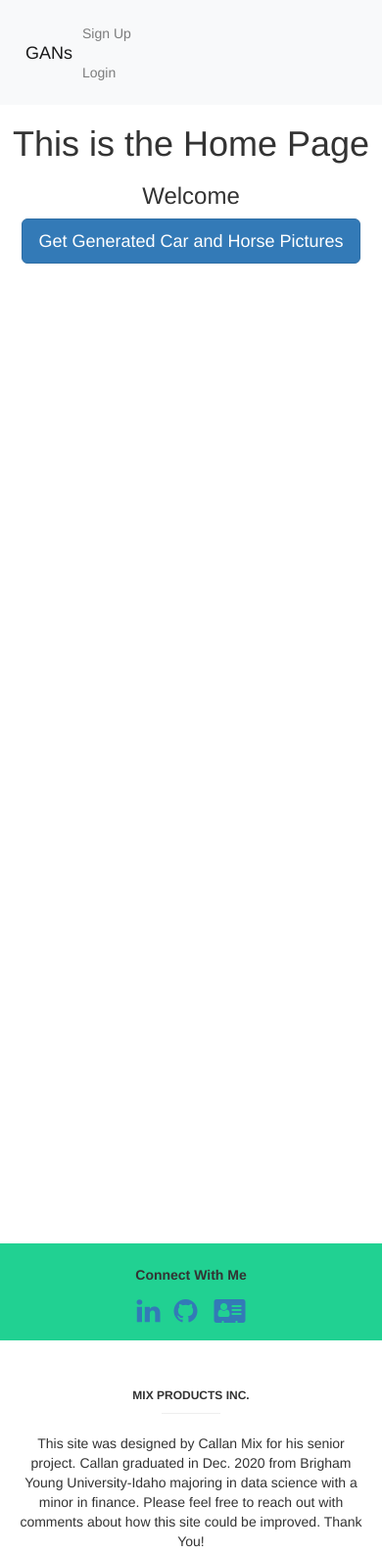
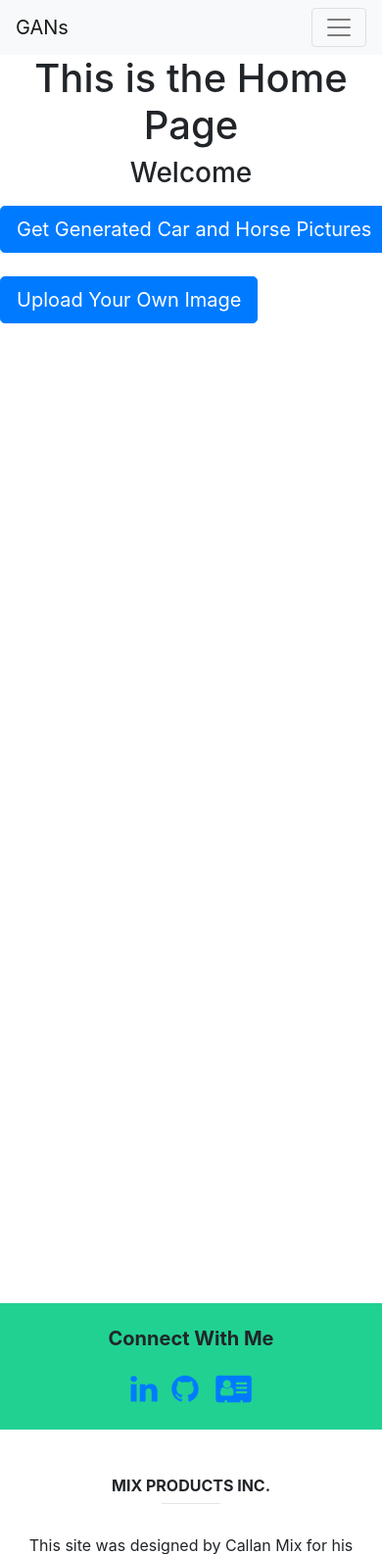
Before and after one commit to Callanmix/GAN_Web_App, a Django app: page / in a window 390 px wide. Shown: the top 1586 px of the page at 98% size. Run offline with Django 3.2, Linux system fonts and the light colour scheme; some libraries are stand-ins or nearby versions.

Commit message:
Just Still Working

```diff
--- a/GANs_App/admin.py
+++ b/GANs_App/admin.py
@@ -2,6 +2,6 @@ from django.contrib import admin
 
 
 # Register your models here.
-from .models import MLAlgorithm, Profile
+from .models import MLAlgorithm, Profile, Uploaded_Images
 
-admin.site.register([MLAlgorithm, Profile])
+admin.site.register([MLAlgorithm, Profile, Uploaded_Images])
--- a/GANs_App/forms.py
+++ b/GANs_App/forms.py
@@ -1,6 +1,7 @@
 from django import forms
 from django.contrib.auth.forms import UserCreationForm
 from django.contrib.auth.models import User
+from .models import Uploaded_Images
 
 class DateInput(forms.DateInput):
     input_type = 'date'
@@ -12,3 +13,8 @@ class SignUpForm(UserCreationForm):
     class Meta:
         model = User
         fields = ('username', 'birth_date', 'password1', 'password2', )
+
+class image_upload_form(forms.ModelForm):
+    class Meta:
+        model = Uploaded_Images
+        fields = ('image', 'description')
--- a/GANs_App/views.py
+++ b/GANs_App/views.py
@@ -8,12 +8,15 @@ from django.shortcuts import render, redirect
 from django.contrib.auth import login, authenticate
 from django.contrib.auth.forms import UserCreationForm, AuthenticationForm
 from django.contrib.auth.decorators import login_required
-from django.contrib.auth.models import User
 from django.contrib.auth import logout
 from django.contrib import messages
 
-# forms
-from .forms import SignUpForm
+## forms
+from .forms import SignUpForm, image_upload_form
+
+## Models
+from django.contrib.auth.models import User
+from .models import Uploaded_Images, Profile, MLAlgorithm
 
 ## Non Django Stuff
 import os, logging
@@ -31,6 +34,7 @@ from tensorflow.keras.models import load_model
 from PIL import Image
 import io, base64
 
+
 #######################################
 ## Necessary Functions
 ######################################
@@ -45,7 +49,7 @@ model = load_model(gen_path)
 ######################################
 ### Create your views here.
 ######################################
-def home_view(request, *args, **kwargs):
+def home_view(request, *args, **kwargs): ## for the home page
 
     my_context = {
         'image': 'Hi'
@@ -53,13 +57,32 @@ def home_view(request, *args, **kwargs):
 
     return render(request, "home.html", my_context)
 
+def image_upload_view(request, *args, **kwargs): ## for the home page
+    if request.method == 'POST':
+        form = image_upload_form(request.POST, request.FILES)
+        if form.is_valid():
+            # Get User
+            image = form.save()
+            image.refresh_from_db()  # load the profile instance created by the signal
+            image.uploaded_by = str(request.user)
+            image.save()
+            return redirect('home')
+    else:
+        form = image_upload_form()
+    my_context = {
+        'form': form
+    }
+    return render(request, "upload_image.html", my_context)
 
-def car_horse_generator_view(request, *args, **kwargs):
+
+
+def car_horse_generator_view(request, *args, **kwargs): # test of car horse generator
     ## Use model to generate new image from random inputs
     img = cast(undo_preprocess(model(normal((1,100)), training = False)[0]), uint8)
     img = img.numpy()
     ## Convert array to jpeg
     img = Image.fromarray(img)      # Image object
+    img = img.resize((400,400))
     buf = io.BytesIO()              # Creat temp folder
     img.save(buf, format='JPEG')    # Save in that folder
     byte_im = buf.getvalue()        # Get Out of folder
@@ -70,6 +93,8 @@ def car_horse_generator_view(request, *args, **kwargs):
         'image': img
     }
     return render(request, "car_horse.html", my_context)
+
+
 
 
 ##########################################
@@ -84,8 +109,6 @@ def signup(request):
             user.refresh_from_db()  # load the profile instance created by the signal
             user.profile.birth_date = form.cleaned_data.get('birth_date')
             user.save()
-
-            print(dir(user.profile))
 
             # Log in
             raw_password = form.cleaned_data.get('password1')
--- a/GANs_Project/urls.py
+++ b/GANs_Project/urls.py
@@ -16,6 +16,8 @@ Including another URLconf
 from django.contrib import admin
 from django.urls import path, include
 from django.contrib.auth.views import LogoutView
+from django.conf import settings
+from django.conf.urls.static import static
 
 from GANs_App import views
 
@@ -24,8 +26,9 @@ urlpatterns = [
     path('admin/', admin.site.urls), #admin page
 
     path("car_horse_gen/", views.car_horse_generator_view, name="CarHorse"), # Test of Car Horse Generator
+    path("upload_image/", views.image_upload_view, name="image_upload"), # Uploading Images to change
 
     path('signup/', views.signup), # signup page
     path("logout/", views.logout_request, name="logout"), # logout
     path("login/", views.login_request, name="login"), # login
-]
+] + static(settings.MEDIA_URL, document_root = settings.MEDIA_ROOT)
--- a/templates/car_horse.html
+++ b/templates/car_horse.html
@@ -14,7 +14,7 @@
         </div><br><br>
 
         <div class="row justify-content-md-center">
-            <div class="col-md-2 shadow-lg p-3 mb-5 bg-white rounded hoverable">
+            <div class="shadow-lg rounded">
                 <button onClick="window.location.reload();" class="btn btn-lg">Get New Picture</button>
             </div>
         </div>
--- a/templates/home.html
+++ b/templates/home.html
@@ -21,10 +21,17 @@
 
     </div>
 
-    <div class="container text-center">
-        <a href="car_horse_gen/">
-            <button type="button" class="btn btn-primary btn-lg">Get Generated Car and Horse Pictures</button>
-        </a>
+    <div class="container">
+        <div class="row text-center">
+            <a href="car_horse_gen/">
+                <button type="button" class="btn btn-primary btn-lg">Get Generated Car and Horse Pictures</button>
+            </a>
+        </div><br>
+        <div class="row text-center">
+            <a href="upload_image/">
+                <button type="button" class="btn btn-primary btn-lg">Upload Your Own Image</button>
+            </a>
+        </div>
     </div>
 
     <div style="height: 1000px;"></div>
--- a/templates/templates/base.html
+++ b/templates/templates/base.html
@@ -3,13 +3,13 @@
 
     <head>
         <meta charset="utf-8" />
-        <meta name="viewport" content="width=device-width, initial-scale=1, shrink-to-fit=no" />
+        <meta name="viewport" content="width=device-width, user-scalable=false;" />
         <meta name="description" content="" />
         <meta name="author" content="Callan Mix" />
 
         <title>Generative Adversarial Networks</title>
         <!-- This is the bootstrap css file -->
-        <link rel="stylesheet" href="https://stackpath.bootstrapcdn.com/bootstrap/4.3.1/css/bootstrap.min.css" integrity="sha384-ggOyR0iXCbMQv3Xipma34MD+dH/1fQ784/j6cY/iJTQUOhcWr7x9JvoRxT2MZw1T" crossorigin="anonymous">
+        <link rel="stylesheet" href="https://stackpath.bootstrapcdn.com/bootstrap/4.1.3/css/bootstrap.min.css" integrity="sha384-MCw98/SFnGE8fJT3GXwEOngsV7Zt27NXFoaoApmYm81iuXoPkFOJwJ8ERdknLPMO" crossorigin="anonymous">
         <!-- This is the fontawsome css file -->
         <link rel="stylesheet" href="https://cdnjs.cloudflare.com/ajax/libs/font-awesome/4.7.0/css/font-awesome.min.css">
 
@@ -20,12 +20,9 @@
 
         {% endblock %}
 
-        <link href="//cdn.bootcss.com/bootstrap/3.3.7/css/bootstrap.min.css" rel="stylesheet">
-        <link href="//cdn.bootcss.com/bootstrap-datetimepicker/4.17.44/css/bootstrap-datetimepicker.min.css" rel="stylesheet">
-        <script src="//cdn.bootcss.com/jquery/3.0.0/jquery.min.js"></script>
-        <script src="//cdn.bootcss.com/bootstrap/3.3.7/js/bootstrap.min.js"></script>
-        <script src="//cdn.bootcss.com/moment.js/2.17.1/moment.min.js"></script>
-        <script src="//cdn.bootcss.com/bootstrap-datetimepicker/4.17.44/js/bootstrap-datetimepicker.min.js"></script>
+        <script src="https://code.jquery.com/jquery-3.3.1.slim.min.js" integrity="sha384-q8i/X+965DzO0rT7abK41JStQIAqVgRVzpbzo5smXKp4YfRvH+8abtTE1Pi6jizo" crossorigin="anonymous"></script>
+        <script src="https://cdnjs.cloudflare.com/ajax/libs/popper.js/1.14.3/umd/popper.min.js" integrity="sha384-ZMP7rVo3mIykV+2+9J3UJ46jBk0WLaUAdn689aCwoqbBJiSnjAK/l8WvCWPIPm49" crossorigin="anonymous"></script>
+        <script src="https://stackpath.bootstrapcdn.com/bootstrap/4.1.3/js/bootstrap.min.js" integrity="sha384-ChfqqxuZUCnJSK3+MXmPNIyE6ZbWh2IMqE241rYiqJxyMiZ6OW/JmZQ5stwEULTy" crossorigin="anonymous"></script>
     </body>
 
 </html>
--- a/templates/templates/navbar.html
+++ b/templates/templates/navbar.html
@@ -1,25 +1,17 @@
 <nav class="navbar navbar-expand-lg navbar-light bg-light">
+  <a class="navbar-brand" href="/">GANs</a>
+  <button class="navbar-toggler" type="button" data-toggle="collapse" data-target="#navbarSupportedContent" aria-controls="navbarSupportedContent" aria-expanded="false" aria-label="Toggle navigation">
+    <span class="navbar-toggler-icon"></span>
+  </button>
 
-    <a class="navbar-brand" href="/">GANs</a>
-
-    <div class="collapse navbar-collapse">
-
+  <div class="collapse navbar-collapse" id="navbarSupportedContent">
     <ul class="navbar-nav mr-auto">
-
-        <li class="nav-item">
-          <a class="nav-link" href="/">Home</a>
+      <li class="nav-item active">
+        <a class="nav-link" href="/">Home <span class="sr-only">(current)</span></a>
       </li>
-
       <li class="nav-item">
         <a class="nav-link" href="/admin">Admin Page</a>
       </li>
-
-      </ul>
-
-    </div>
-
-    <ul class="navbar-nav mr-auto">
-
       {% if user.is_authenticated %}
 
           <li class="nav-item">
@@ -41,7 +33,6 @@
           </li>
 
         {% endif %}
-
     </ul>
-
+  </div>
 </nav>
```
Also changed, not shown: GANs_App/models.py (+8 -0 lines), GANs_Project/settings.py (+6 -1 lines), templates/upload_image.html (added, +22 -0 lines), GANs_App/migrations/0001_initial.py, GANs_App/migrations/0002_auto_20201030_1555.py (deleted), db.sqlite3, media/media/download.png (added), media/media/download_6Gae7dh.png (added), media/media/download_7H1Ooby.png (added), media/media/download_kb0kOQB.png (added), media/media/download_lf7scXM.png (added), media/media/download_yeTIYnq.png (added). Lines whose indentation alone changed are shown as unchanged.
